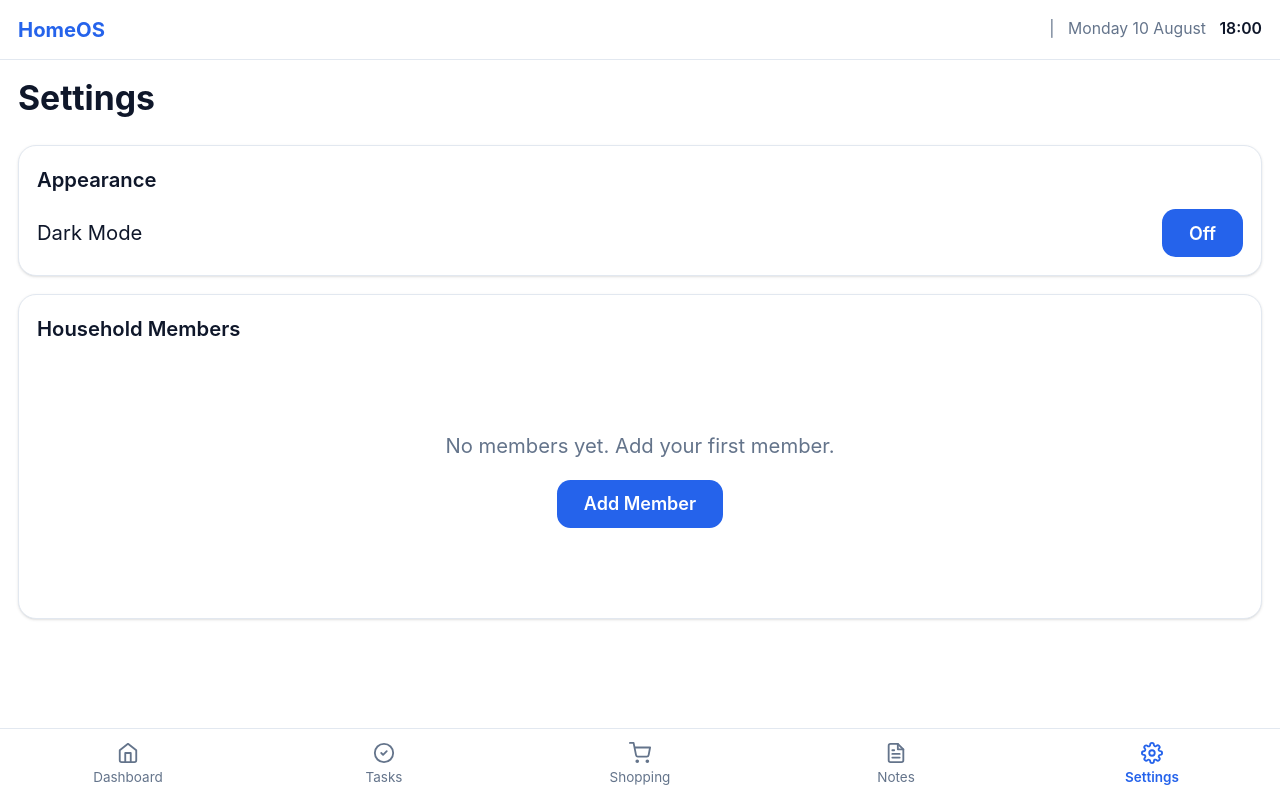
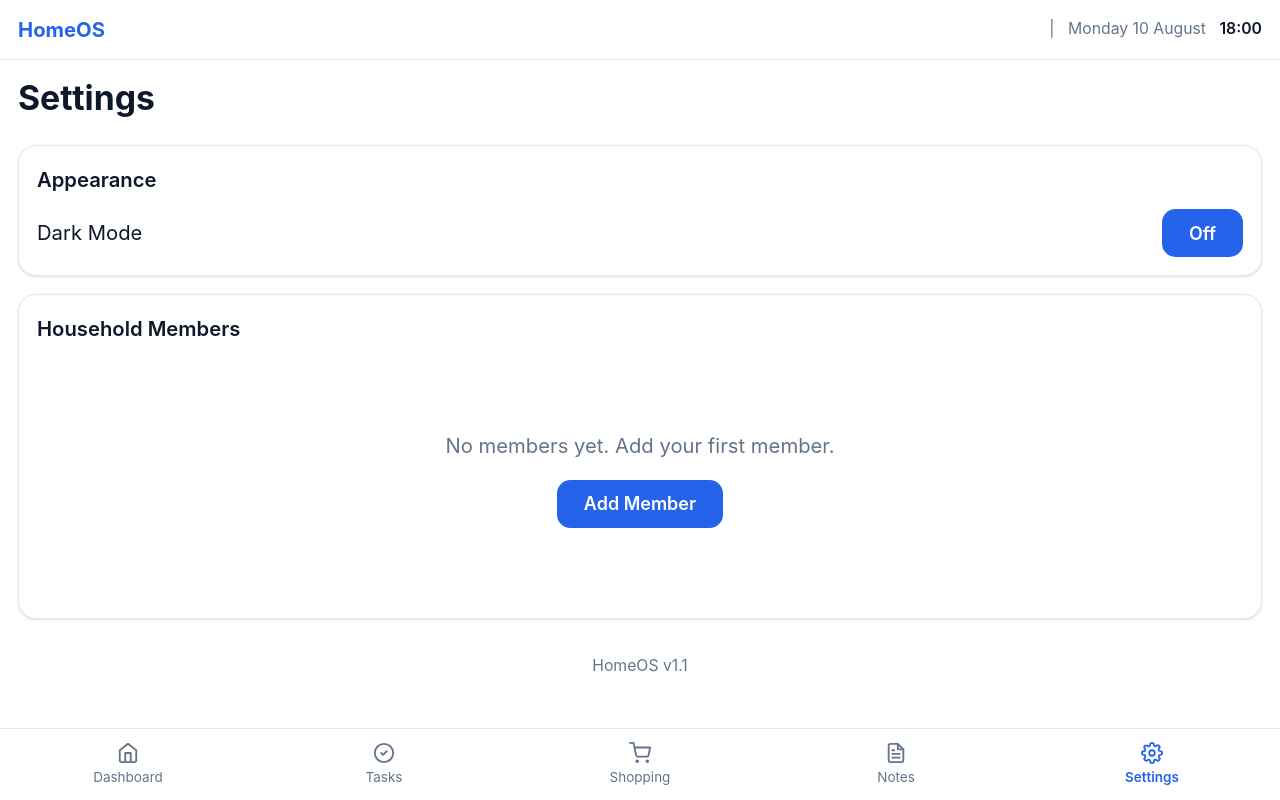
Before and after one commit to danialkhilji/HomeOS, a React (Vite) app in the folder frontend/: page /settings in a window 1280 px wide. Built offline with nearby package versions, Linux system fonts and the light colour scheme; no server answers.

Commit message:
Display version v1.1 in Settings page and update config

```diff
--- a/frontend/package.json
+++ b/frontend/package.json
@@ -1,7 +1,7 @@
 {
   "name": "homeos-frontend",
   "private": true,
-  "version": "0.1.0",
+  "version": "1.1.0",
   "type": "module",
   "scripts": {
     "dev": "vite",
--- a/frontend/src/features/settings/SettingsPage.tsx
+++ b/frontend/src/features/settings/SettingsPage.tsx
@@ -63,6 +63,10 @@ export default function SettingsPage() {
         </Card>
       </div>
 
+      <p className="text-center text-sm text-text-muted dark:text-text-dark-muted mt-8">
+        HomeOS v1.1
+      </p>
+
       <AddMemberModal
         open={addModalOpen}
         onClose={() => setAddModalOpen(false)}
```
Also changed, not shown: 3 other files (tests, documents, lock files or other folders).
